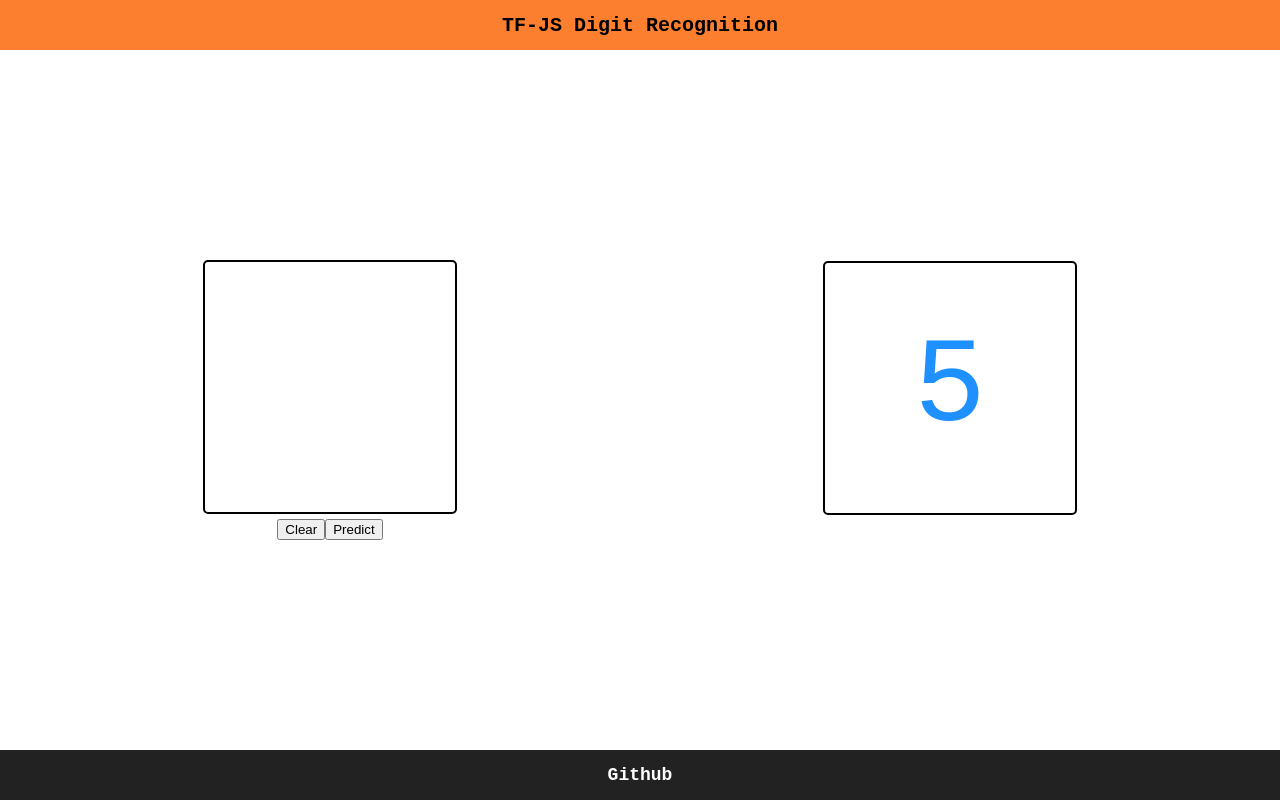
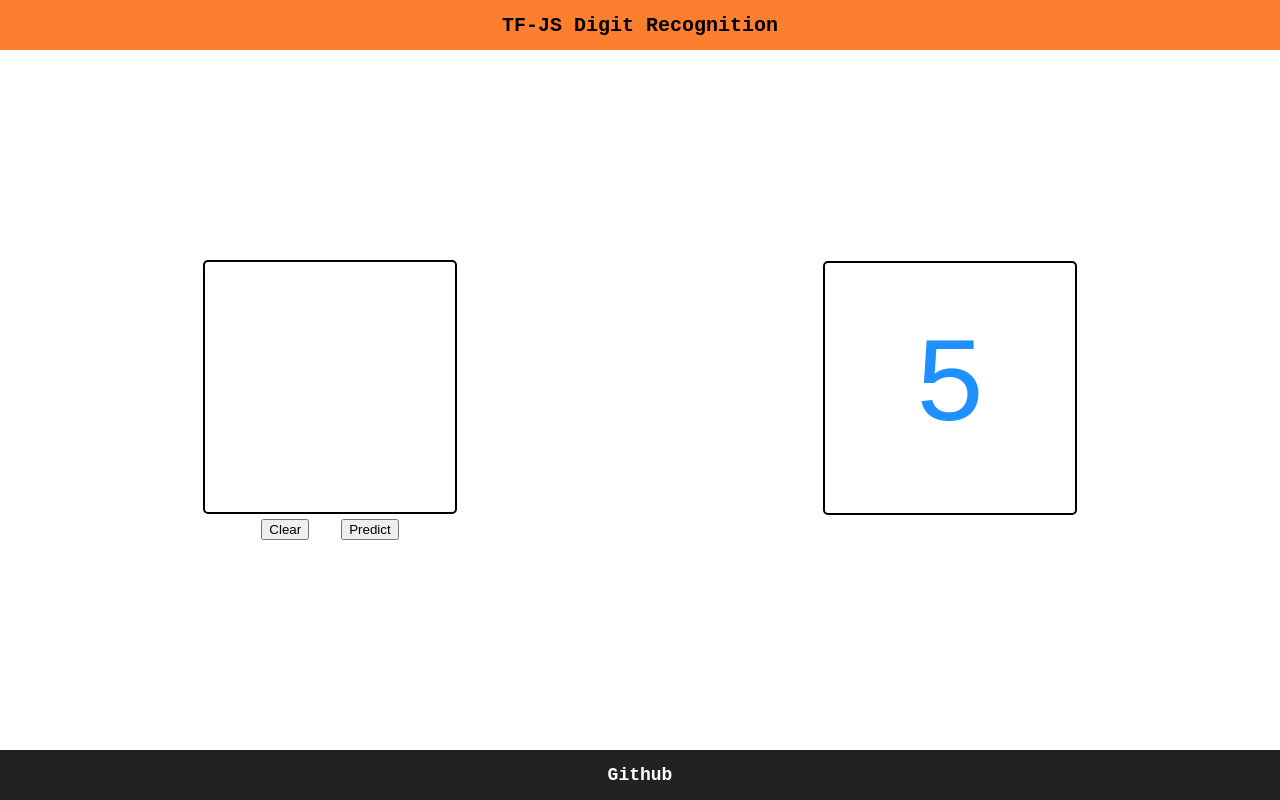
Before and after one commit to asjadanis/tfjs-digit-demo, a React (Create React App) app: page / in a window 1280 px wide. Built offline with nearby package versions, Linux system fonts and the light colour scheme.

Commit message:
added button margin

```diff
--- a/src/components/Canvas/canvas.js
+++ b/src/components/Canvas/canvas.js
@@ -85,7 +85,9 @@ const DigitCanvas = (props) => {
         ></canvas>
       </div>
       <div>
-        <button onClick={clearCanvas}>Clear</button>
+        <button style={{ marginRight: "2rem" }} onClick={clearCanvas}>
+          Clear
+        </button>
         <button onClick={clearCanvas}>Predict</button>
       </div>
     </>
```
